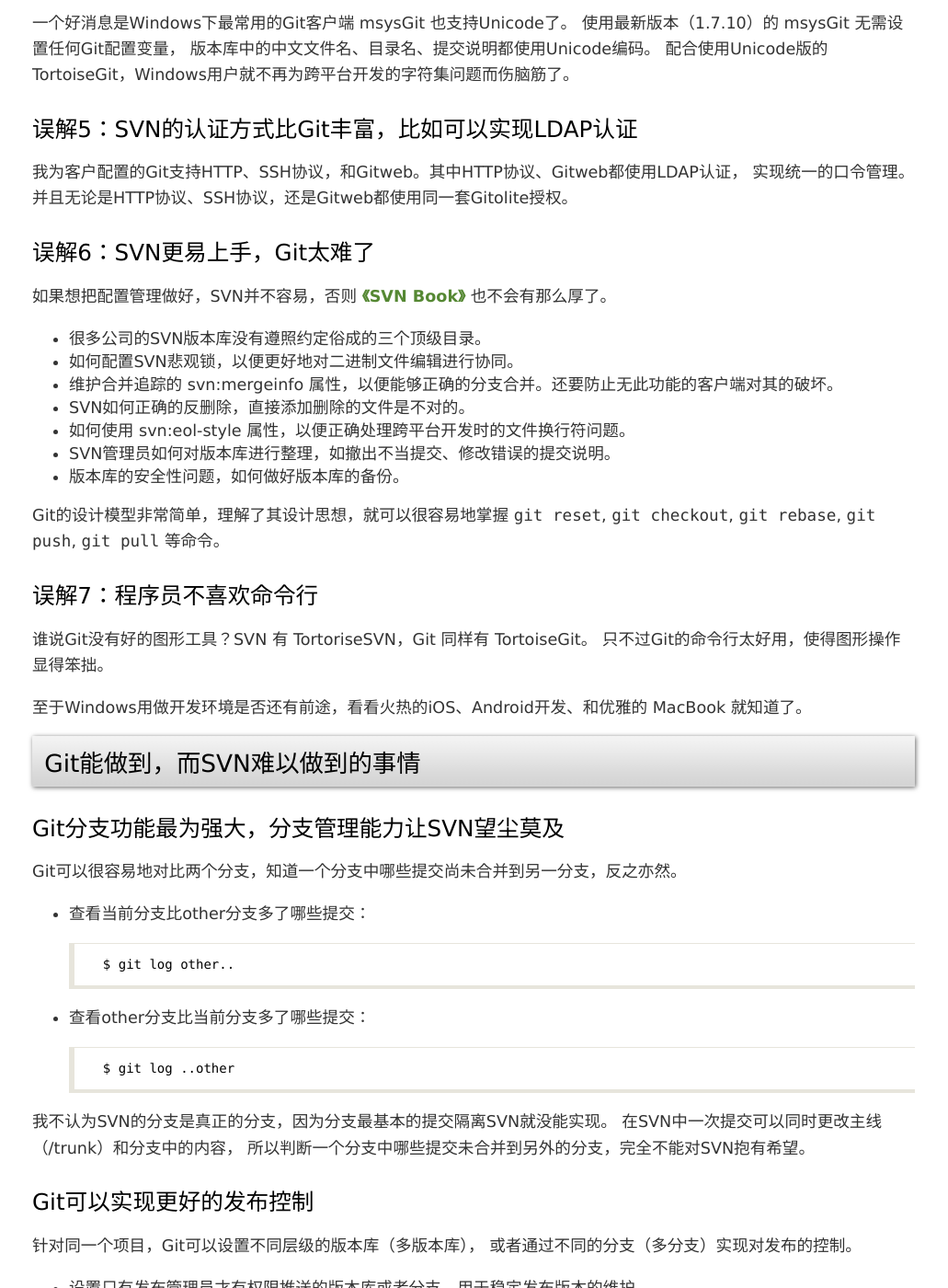
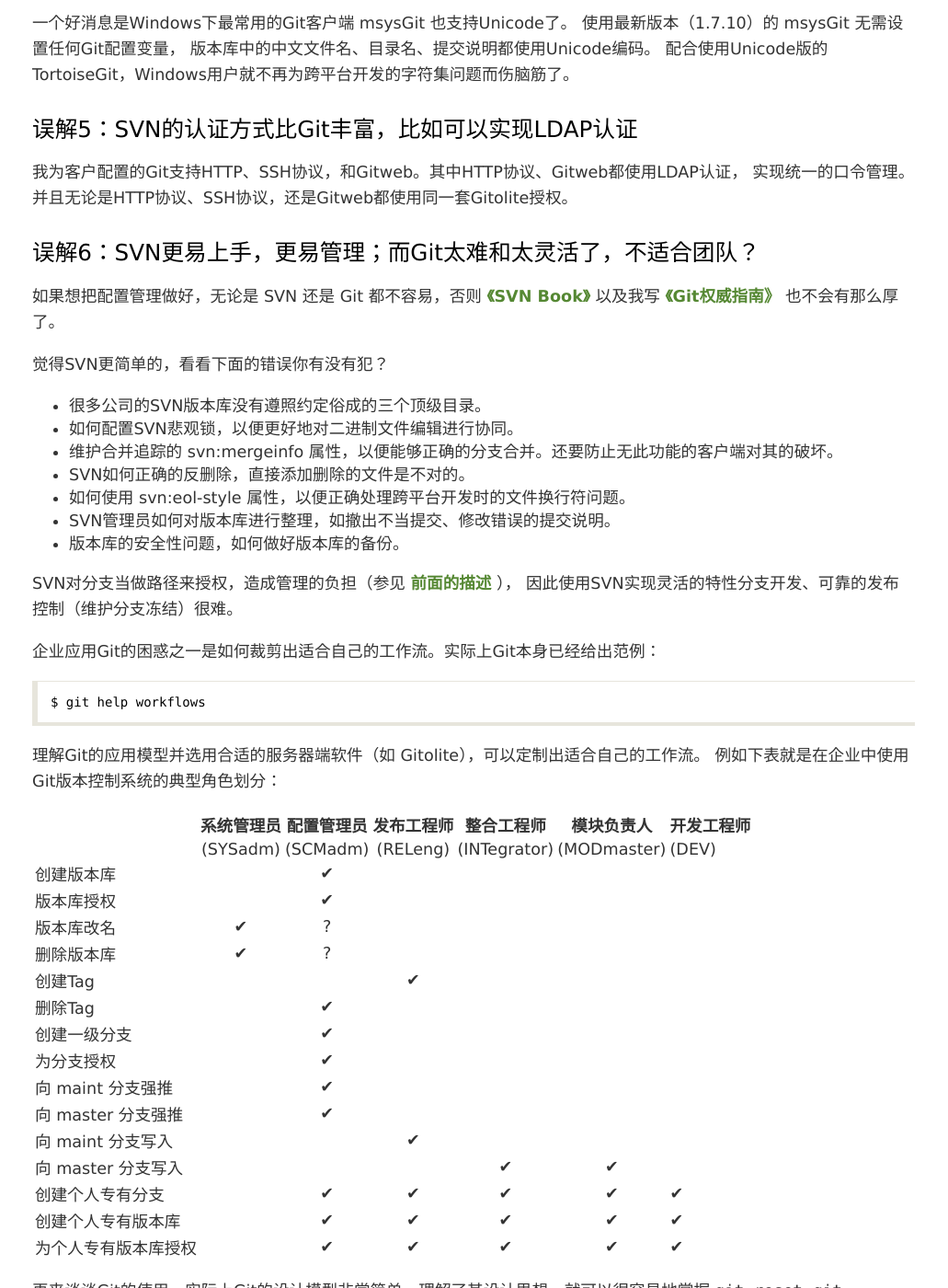
Before and after one commit to gotgit/gotgit.github.com, a Jekyll site: the page built from _posts/2012-04-12-why-git-is-better-than-svn.md, in a window 1280 px wide and 1400 px high, scrolled down 2947 px. Shown: the whole window at 92% size, without its empty margins (125-1156 px from the left). Built offline with Jekyll 4.4.1, drawn with Linux system fonts in a browser that asks for light colours; Markdown is read by kramdown in place of the engine named in the settings; comment, search, counter and statistics services are not loaded; some of the changed text lies outside the part shown.

Commit message:
Add git workflows in why-git-is-better-than-svn
Signed-off-by: Jiang Xin <worldhello.net@gmail.com>

```diff
--- a/_posts/2012-04-12-why-git-is-better-than-svn.md
+++ b/_posts/2012-04-12-why-git-is-better-than-svn.md
@@ -34,6 +34,8 @@
 
 有人认为SVN可以对目录授权，从而阻止对整个版本库进行脱库操作。
 下面就来看看SVN的授权究竟是否可靠。
+
+<a name='svnauthz' id='svnauthz'></a>
 
 ### 误解2：SVN能对目录进行精细授权，而Git太不安全 ###
 
@@ -136,9 +138,14 @@
 我为客户配置的Git支持HTTP、SSH协议，和Gitweb。其中HTTP协议、Gitweb都使用LDAP认证，
 实现统一的口令管理。并且无论是HTTP协议、SSH协议，还是Gitweb都使用同一套Gitolite授权。
 
-### 误解6：SVN更易上手，Git太难了 ###
+<a name='workflow' id='workflow'></a>
 
-如果想把配置管理做好，SVN并不容易，否则 [《SVN Book》](http://svnbook.red-bean.com/) 也不会有那么厚了。
+### 误解6：SVN更易上手，更易管理；而Git太难和太灵活了，不适合团队？ ###
+
+如果想把配置管理做好，无论是 SVN 还是 Git 都不容易，否则 [《SVN Book》](http://svnbook.red-bean.com/)
+以及我写 [《Git权威指南》](http://gotgit.github.com/gotgit/) 也不会有那么厚了。
+
+觉得SVN更简单的，看看下面的错误你有没有犯？
 
 * 很多公司的SVN版本库没有遵照约定俗成的三个顶级目录。
 * 如何配置SVN悲观锁，以便更好地对二进制文件编辑进行协同。
@@ -148,7 +155,37 @@
 * SVN管理员如何对版本库进行整理，如撤出不当提交、修改错误的提交说明。
 * 版本库的安全性问题，如何做好版本库的备份。
 
-Git的设计模型非常简单，理解了其设计思想，就可以很容易地掌握 ``git reset``,
+SVN对分支当做路径来授权，造成管理的负担（参见 [前面的描述](#svnauthz) ），
+因此使用SVN实现灵活的特性分支开发、可靠的发布控制（维护分支冻结）很难。
+
+企业应用Git的困惑之一是如何裁剪出适合自己的工作流。实际上Git本身已经给出范例：
+
+    $ git help workflows
+
+理解Git的应用模型并选用合适的服务器端软件（如 Gitolite），可以定制出适合自己的工作流。
+例如下表就是在企业中使用Git版本控制系统的典型角色划分：
+
+
+|                                 | 系统管理员 | 配置管理员 | 发布工程师 | 整合工程师   | 模块负责人   | 开发工程师
+|---------------------------------|:-----------------------:|:----------:|:------------:|:------------:|:----------:
+|                                 | (SYSadm)   | (SCMadm)   | (RELeng)   | (INTegrator) | (MODmaster)  | (DEV)
+| 创建版本库                      |            | ✔          |            |              |              |
+| 版本库授权                      |            | ✔          |            |              |              |
+| 版本库改名                      | ✔          | ?          |            |              |              |
+| 删除版本库                      | ✔          | ?          |            |              |              |
+| 创建Tag                         |            |            | ✔          |              |              |
+| 删除Tag                         |            | ✔          |            |              |              |
+| 创建一级分支                    |            | ✔          |            |              |              |
+| 为分支授权                      |            | ✔          |            |              |              |
+| 向 maint 分支强推               |            | ✔          |            |              |              |
+| 向 master 分支强推              |            | ✔          |            |              |              |
+| 向 maint 分支写入               |            |            | ✔          |              |              |
+| 向 master 分支写入              |            |            |            | ✔            | ✔            |
+| 创建个人专有分支                |            | ✔          | ✔          | ✔            | ✔            | ✔
+| 创建个人专有版本库              |            | ✔          | ✔          | ✔            | ✔            | ✔
+| 为个人专有版本库授权            |            | ✔          | ✔          | ✔            | ✔            | ✔
+
+再来谈谈Git的使用，实际上Git的设计模型非常简单，理解了其设计思想，就可以很容易地掌握 ``git reset``,
 ``git checkout``, ``git rebase``, ``git push``, ``git pull`` 等命令。
 
 ### 误解7：程序员不喜欢命令行 ###
```
